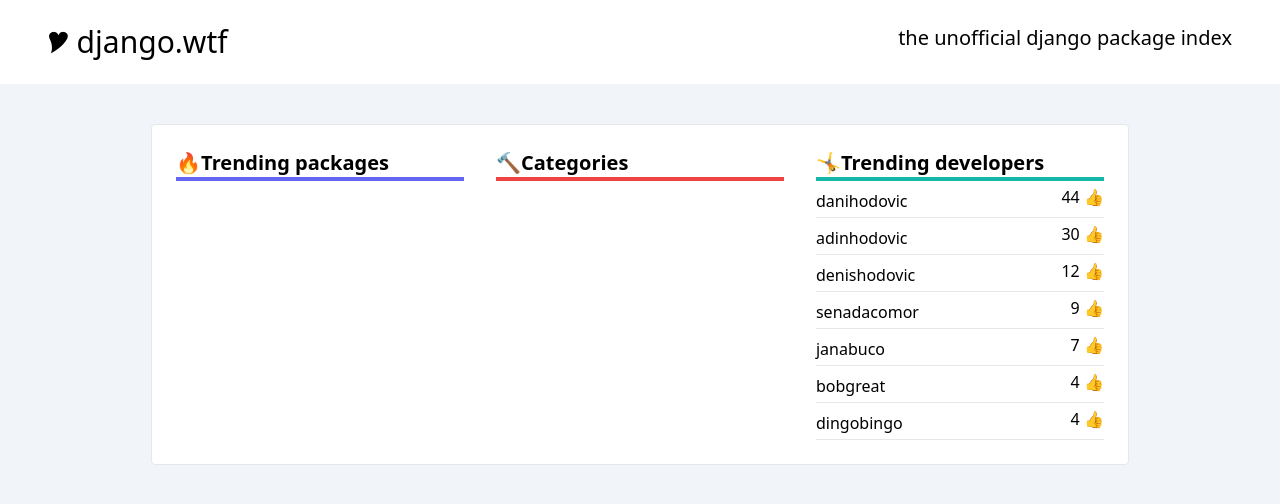
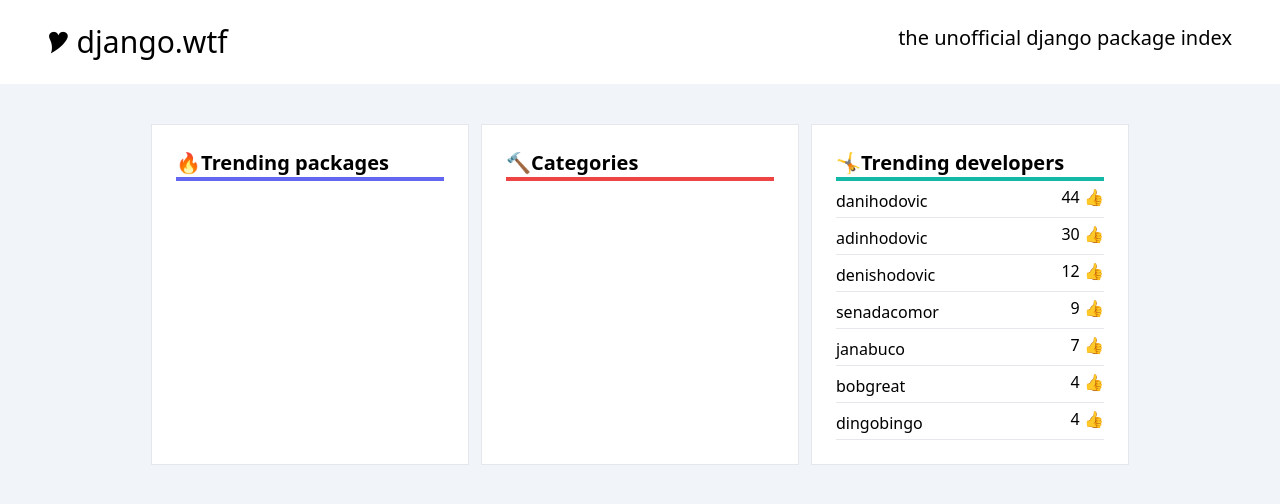
Before and after one commit to danihodovic/django.wtf, a Django app: page / in a window 1280 px wide. Shown: the top 504 px of the page. Run offline with Django 4.2, Linux system fonts and the light colour scheme; data that the repository does not hold is empty; some libraries are stand-ins or nearby versions; some web fonts are replaced.

Commit message:
Make index boxes separated by gaps

```diff
--- a/django_apps/templates/core/index.html
+++ b/django_apps/templates/core/index.html
@@ -1,9 +1,9 @@
 {% extends "core/base.html" %}
 {% block content %}
 	<div class="flex flex-col content-center self-center pt-5 md:w-11/12">
-		<div class="flex w-full p-6 bg-white border rounded gap-8 justify-evenly">
+		<div class="flex w-full rounded gap-3 justify-evenly">
 
-			<div class="grow-0 basis-1/3">
+			<div class="p-6 bg-white border grow-0 basis-1/3">
 				<div class="text-xl font-bold border-b-4 border-indigo-500 ">🔥Trending packages</div>
 				<ul>
 					{% for repo in trending_apps %}
@@ -18,9 +18,9 @@
 				</ul>
 			</div>
 
-			<div class="grow-0 basis-1/3">
+			<div class="p-6 bg-white border grow-0 basis-1/3">
 				<div class="text-xl font-bold border-b-4 border-red-500">🔨Categories</div>
-				<div class="flex flex-wrap pt-3 gap-2">
+				<div class="flex flex-wrap pt-3 justify-center gap-2">
 					{% for category in categories %}
 					<a href="{% url "core:category-detail" name=category.name %}" class="px-4 py-2 text-lg border rounded hover:bg-slate-100">
 							<span class="text-xl">{{ category.emoji }}</span>
@@ -30,7 +30,7 @@
 				</div>
 			</div>
 
-			<div class="grow-0 basis-1/3">
+			<div class="p-6 bg-white border grow-0 basis-1/3">
 				<div class="text-xl font-bold border-b-4 border-teal-500">🤸Trending developers</div>
 				<ul>
 					{% for developer in trending_developers %}
```
